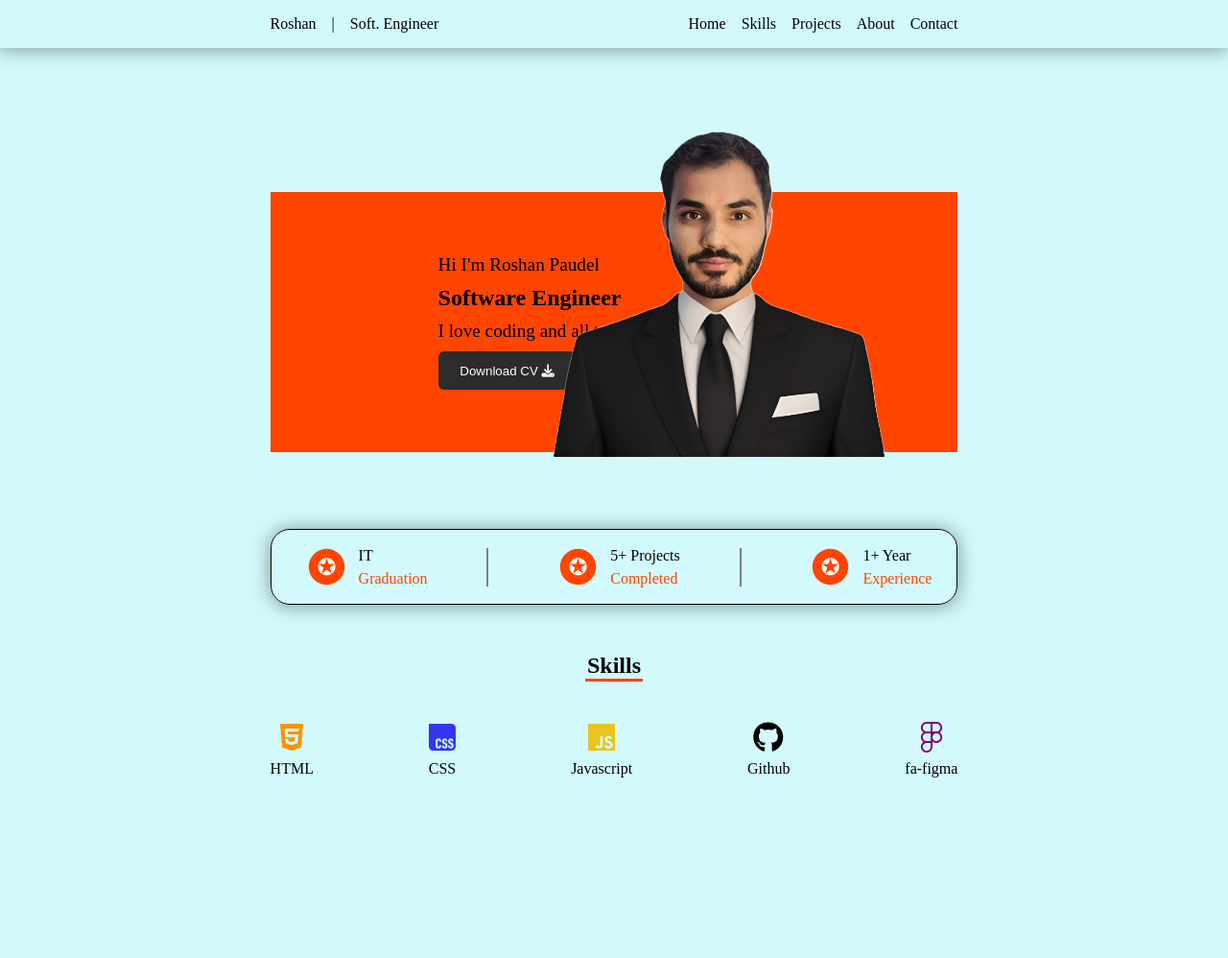
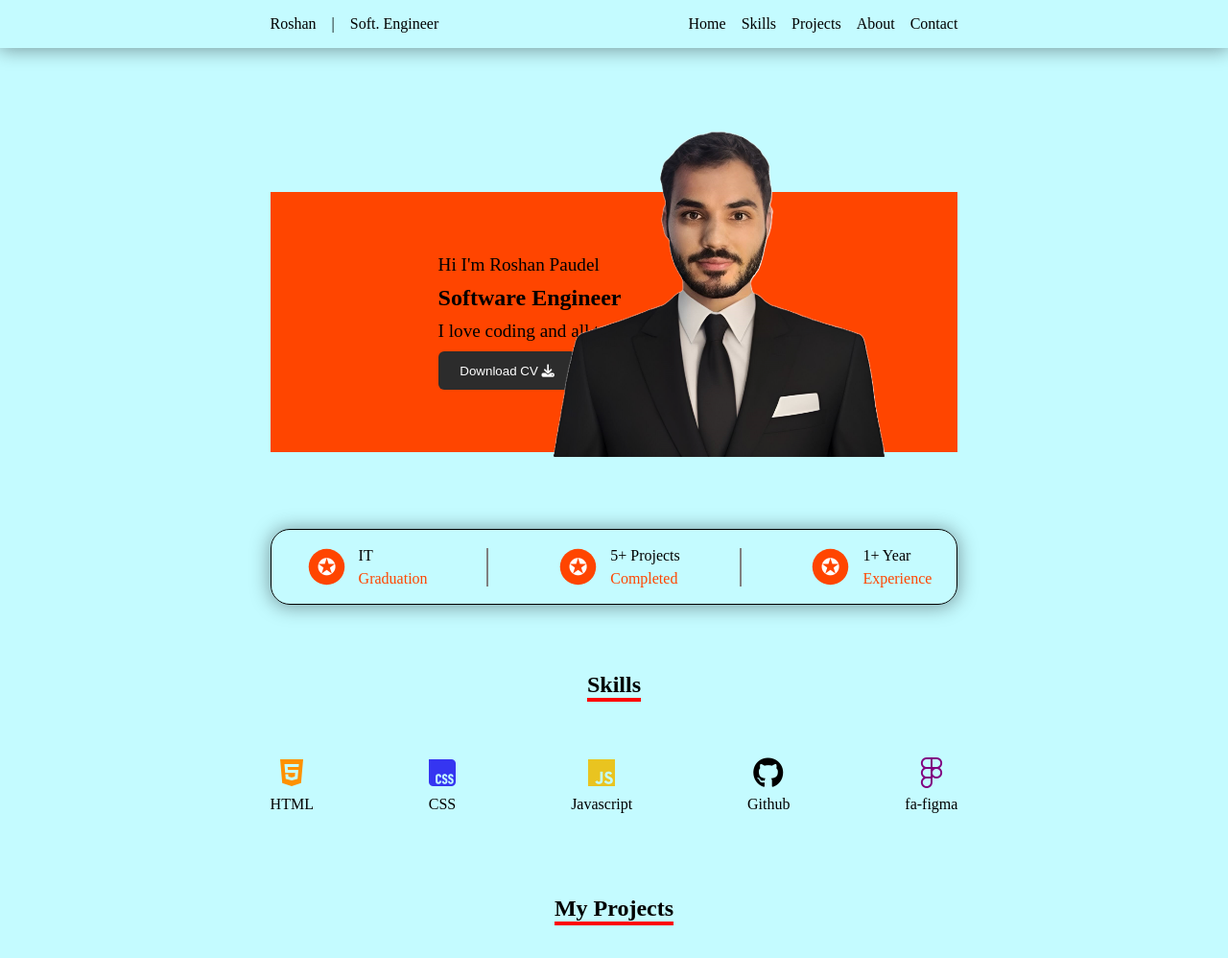
Before and after one commit to roshanpaudel/gen-portfolio, a plain HTML site: page index.html in a window 1280 px wide. Shown: the whole page at 96% size. Before the commit the page ends 876 px from the top, so only its background shows below. Drawn offline with Linux system fonts and the light colour scheme.

Commit message:
my projects section added + extra assests

```diff
--- a/index.html
+++ b/index.html
@@ -73,10 +73,10 @@
       </div>
     </div>
 
+    <!-- skill  -->
     <div class="skill">
-      <div class="skill-header">
+      <div class="title-header">
         <h2>Skills</h2>
-        <div class="underline"></div>
       </div>
 
       <div class="skill-icons">
@@ -102,5 +102,20 @@
         </div>
       </div>
     </div>
+
+    <!-- my-projects  -->
+    <div class="my-projects">
+      <div class="title">
+        <div class="title-header">
+          <h2>My Projects</h2>
+          <div class="underline"></div>
+        </div>
+      </div>
+      <div class="projects-card">
+        <img src="" alt="">
+        <div class="tech-link"></div>
+        <div class="project-info"></div>
+      </div>
+    </div>
   </body>
 </html>
--- a/style.css
+++ b/style.css
@@ -1,5 +1,5 @@
 :root {
-  --primary-color: rgb(210, 250, 253);
+  --primary-color: rgb(196, 251, 255);
   --secondary-color: orangered;
   --shadow-values: 0 1px 20px 1px rgba(0, 0, 0, 0.384);
 }
@@ -126,17 +126,15 @@ body {
   margin: 0;
   padding: 0;
 }
-.skill-header {
+.title-header {
   display: flex;
   flex-direction: column;
   align-items: center;
 }
+.title-header > h2 {
+  box-shadow: 0 4px 0 red;
+}
 
-.underline {
-  height: 3px;
-  width: 60px;
-  background-color: var(--secondary-color);
-}
 .skill-icons {
   margin-top: 50px;
   display: flex;
```
Also changed, not shown: assets/GlideShift.JPG (added), assets/HikeCo.JPG (added).
